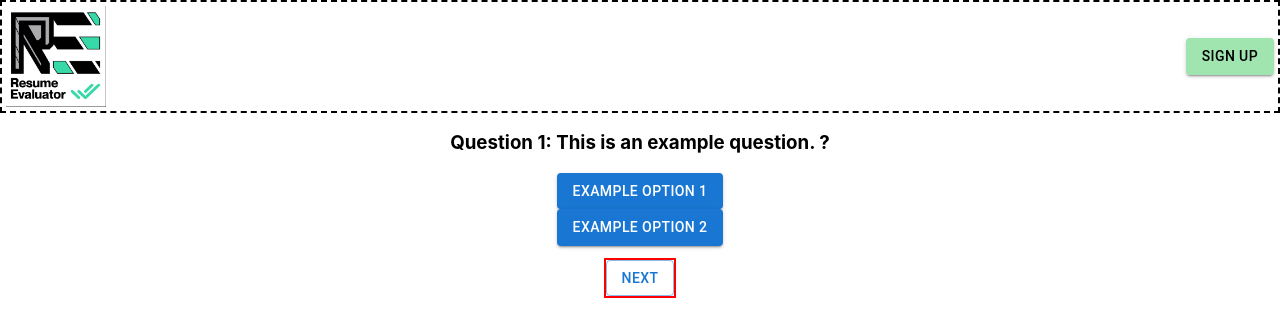
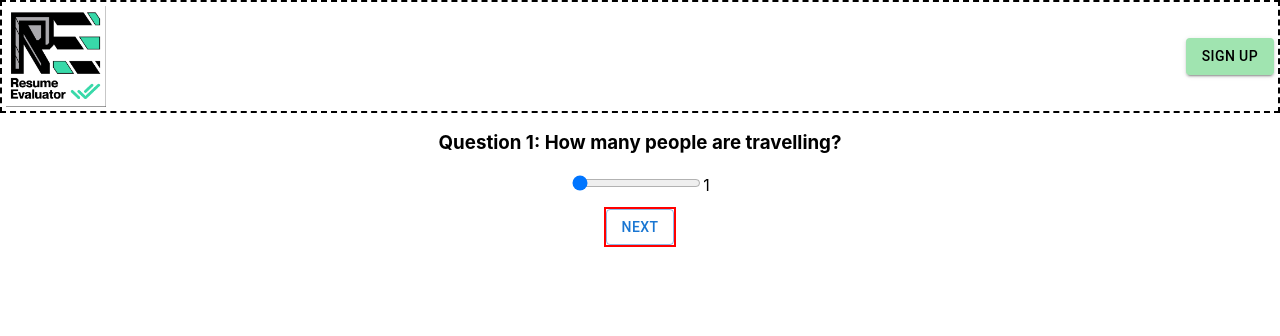
Before and after one commit to jiin-kim109/2023-fall-hack, a React (Create React App) app: page /q/1 in a window 1280 px wide. Shown: the top 336 px of the page. Built offline with nearby package versions, Linux system fonts and the light colour scheme.

Commit message:
Questionaire pages

```diff
--- a/src/containers/Questionnaire.jsx
+++ b/src/containers/Questionnaire.jsx
@@ -1,9 +1,9 @@
-import React, { useState } from 'react';
+import React, { useState, useEffect } from 'react';
 import { useNavigate, useParams } from 'react-router-dom';
 import styled from 'styled-components';
 import useQuestionnaireState from '../hooks/useQuestionnaireState';
 import { Button } from '@mui/material';
-import questionnaireData from '../resources/sample_json.json';
+import questionnaireData from '../resources/questionaire.json';
 
 const Wrapper = styled.div`
   display: flex;
@@ -19,35 +19,36 @@ const BottomWrapper = styled.div`
   border: 2px solid red;
   flex-direction: row;
   align-items: right;
-`
+`;
 
 function findQuestion(question_id) {
-    let question = null;
+    return questionnaireData.questions.find(q => q.id == question_id);
+}
 
-    for (const q of questionnaireData.questions) {
-        if (q.id == question_id) {
-            question = q;
+function QuestionnaireOption({ option_type, option, onSelect }) {
+    const handleOptionSelect = () => {
+        onSelect(option);
+    };
+
+    let component;
+
+    switch (option_type) {
+        case "select":
+            component = (
+                <Button variant="contained" onClick={handleOptionSelect}>
+                    {option.option}
+                </Button>
+            );
+            break;
+        default:
+            component = (
+                <Button variant="contained" onClick={handleOptionSelect}>
+                    {option.option}
+                </Button>
+            );
             break;
     }
-    }
 
-    if (!question)
-        throw new Error(`Question ${question_id} Not Found.`);
-
-    return question;
-}
-
-function QuestionnaireOption({ option_type, option }) {
-    console.log(option);
-    let component;
-    switch(option_type) {
-        case "select":
-            component = (<Button variant="contained">{option.option}</Button>);
-            break;
-        default:
-            component = (<Button variant="contained">{option.option}</Button>);
-            break;
-    }
     return component;
 }
 
@@ -55,23 +56,76 @@ function Questionnaire() {
     const navigate = useNavigate();
     const { qId } = useParams();
     const [state, dispatch] = useQuestionnaireState();
+    const [currentQuestionIndex, setCurrentQuestionIndex] = useState(0);
+    const [userResponses, setUserResponses] = useState({});
+    const [nextId, setnextId] = useState(1);
     const question = findQuestion(qId);
+    const [sliderValue, setSliderValue] = useState(1);
+
+    const handleOptionSelect = (option) => {
+
+        setnextId(option.next_page_id)
+        setUserResponses({ ...userResponses, [question.id]: option });
+
+    };
+
+    const goToNextQuestion = () => {
+        if (currentQuestionIndex + 1 < questionnaireData.questions.length) {
+            navigate(`/q/` + nextId);
+
+        }
+    };
+    const handleSliderChange = (event) => {
+        console.log(question.options[0].next_page_id)
+        const newValue = event.target.value;
+        setSliderValue(newValue);
+        const option = question.options[0].next_page_id
+
+        if (option) {
+            setnextId(option)
+        }
+    };
+
+
 
     return (
         <div>
             <Wrapper>
-                <h3>Question {qId}: {question.question } ?</h3>
+                <h3>Question {qId}: {question.question}</h3>
+
                 {question.options.map((option, i) => (
-                    <QuestionnaireOption key={i} option_type={question.option_type} option={option} />
+                    <div key={i}>
+                        {question.option_type === 'scale' ? (
+                            <div>
+                                <input
+
+                                    type="range"
+                                    min={question.scale_min}
+                                    max={question.scale_max}
+                                    step={1}
+                                    id="slider"
+                                    value={sliderValue}
+                                    onChange={handleSliderChange}
+
+
+                                />
+                                {sliderValue}
+                            </div>
+                        ) :
+
+                        (
+                            <QuestionnaireOption
+                                option_type={question.option_type}
+                                option={option}
+                                onSelect={handleOptionSelect}
+                            />
+                        )}
+                    </div>
                 ))}
-                <Button onClick={() => {
-                    dispatch({
-                        type: 'APPEND',
-                        value: 'test sentence'
-                    });
-                }}></Button>
+
+                <Button> </Button>
                 <BottomWrapper>
-                    <Button variant='outlined' onClick={() => null} >Next</Button>
+                    <Button variant='outlined' onClick={goToNextQuestion}>Next</Button>
                 </BottomWrapper>
             </Wrapper>
         </div>
--- a/src/resources/questionaire.json
+++ b/src/resources/questionaire.json
@@ -7,6 +7,8 @@
             "id": 1,
             "question" : "How many people are travelling?",
             "option_type": "scale",
+            "scale_min": "1",
+            "scale_max": "10",
             "options": [
                 {
                     "option": "number of people",
@@ -94,6 +96,8 @@
             "id": 3,
             "question" : "How long is your duration of your travel?",
             "option_type": "scale",
+            "scale_min": "1",
+            "scale_max": "365",
             "options": [
                 {
                     "option": "number of days",
@@ -253,7 +257,7 @@
                     "replaceTo": "a city"
                 }
             ],
-            "next_page_id": 9
+            "next_page_id": null
         }
     ],
     "output_text": "around ${a}"
@@ -272,7 +276,7 @@
                     "replaceTo": "mountains"
                 }
             ],
-            "next_page_id": 9
+            "next_page_id": null
         },
         {
             "option": "Lakes/River",
@@ -282,7 +286,7 @@
                     "replaceTo": "lakes and rivers"
                 }
             ],
-            "next_page_id": 9
+            "next_page_id": null
         },
         {
             "option": "Ocean",
@@ -292,7 +296,7 @@
                     "replaceTo": "oceans"
                 }
             ],
-            "next_page_id": 9
+            "next_page_id": null
         }
     ],
     "output_text": "with a lot of ${a} ${b} ${c}"
```
Also changed, not shown: 1 other file (tests, documents, lock files or other folders). Lines whose indentation alone changed are shown as unchanged.
